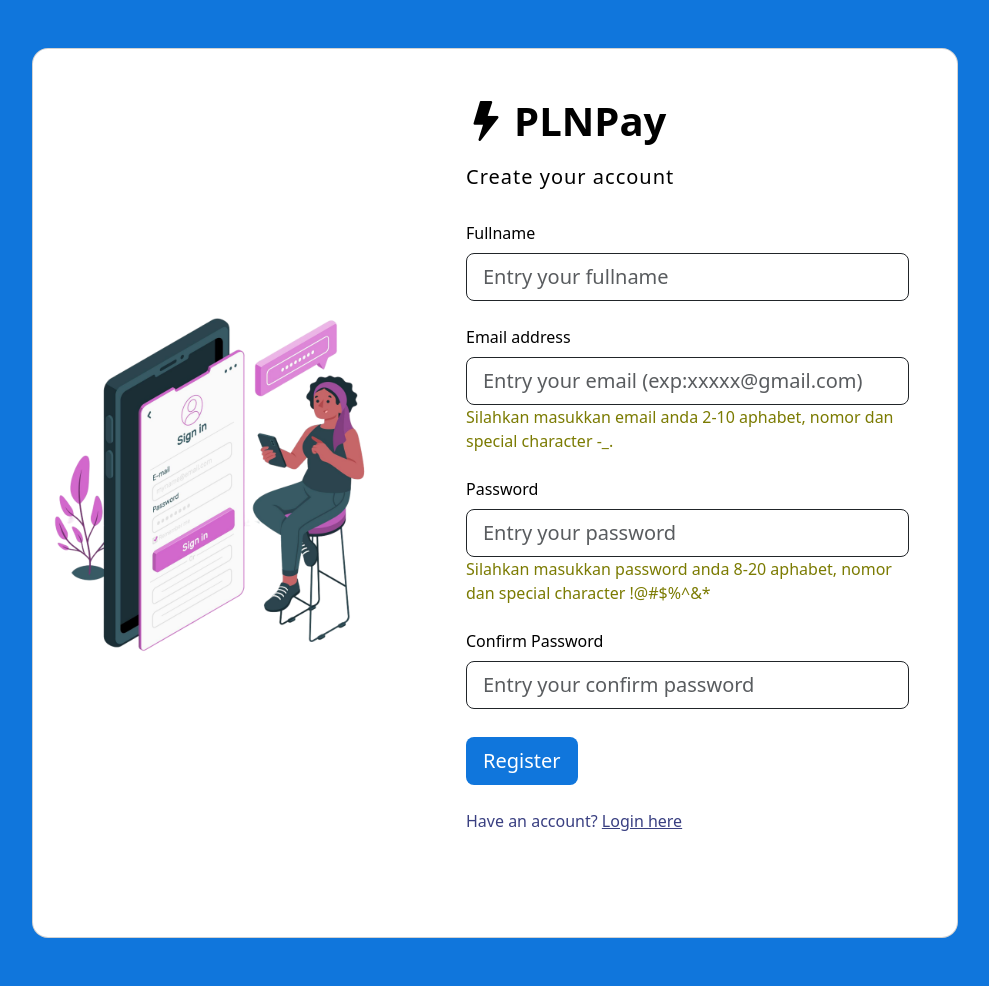
After one commit to Redwolfc4/aplikasi-pln-nonjadi, a Flask app: page /register in a window 1280 px wide. The commit adds this page. Shown: the whole page, without its empty margins (145-1134 px from the left). Run offline with Flask 3, Linux system fonts and the light colour scheme; some web fonts are replaced.

Commit message:
tinggal ituin warning valid dan invalid

```diff
--- a/app.py
+++ b/app.py
@@ -11,6 +11,21 @@ def home():
     return render_template('index.html')
 
 
+@app.route('/login', methods=['GET'])
+def login():
+    return render_template('login.html')
+
+
+@app.route('/register', methods=['GET'])
+def register():
+    return render_template('register.html')
+
+
+@app.route("/*", methods=['GET'])
+def not_found():
+    return render_template('404.html')
+
+
 if __name__ == '__main__':
     # DEBUG is SET to TRUE. CHANGE FOR PROD
     app.run(host='127.0.0.1', port=5000, debug=True)
--- a/static/css/style.css
+++ b/static/css/style.css
@@ -116,25 +116,36 @@
 
 :root {
     --primary-color: #1076dc;
+    --secondary-color: #ffff;
+    --third-color: black;
+    --color-warning: rgb(123, 123, 2);
+    --color-background: rgb(24, 167, 238);
+
 }
 
 /* login */
-#background-login {
+#background-login,
+#background-register {
     background-color: var(--primary-color);
 
 }
 
 #heading-form i {
-    color: black;
+    color: var(--third-color);
 }
 
-#tombol-button-login {
+#tombol-button-login,
+#tombol-button-register {
     background-color: var(--primary-color);
-    color: white;
+    color: var(--secondary-color);
     transition: all .5s;
 }
 
-#tombol-button-login:hover {
-    background-color: rgb(24, 167, 238);
-    color: black
+:is(#tombol-button-login, #tombol-button-register):hover {
+    background-color: var(--color-background);
+    color: var(--third-color)
 }
+
+.text-warn {
+    color: var(--color-warning)
+}
--- /dev/null
+++ b/static/js/register.js
@@ -0,0 +1,144 @@
+// record data masukan register
+$("#tombol-button-register").click(function () {
+  var username_receive = $("#username").val();
+  var email_receive = $("#email").val();
+  var password_receive = $("#password").val();
+  var password2_receive = $("password2").val();
+
+  // statement
+
+  // username
+  if (username_receive.length === 0 || username_receive === " ") {
+    $("#usernameFeedback")
+      .removeClass("valid-feedback")
+      .addClass("invalid-feedback")
+      .text("username anda masih kosong, Silahkan isi kembali");
+    $("#username").removeClass("is-valid").addClass("is-invalid").focus();
+    return;
+  } else {
+    $("#usernameFeedback")
+      .removeClass("invalid-feedback")
+      .addClass("valid-feedback")
+      .text("username anda Benar");
+    $("#username").removeClass("is-invalid").addClass("is-valid").focus();
+  }
+  // end username
+
+  // email
+  $("#emailFeedback").removeClass("text-warning");
+  if (email_receive.length === 0 || email_receive === " ") {
+    $("#emailFeedback")
+      .removeClass("valid-feedback")
+      .addClass("invalid-feedback")
+      .text("email anda masih kosong, Silahkan isi kembali");
+    $("#email").removeClass("is-valid").addClass("is-invalid").focus();
+    return;
+  } else if (!is_email(email_receive)) {
+    $("#emailFeedback")
+      .removeClass("valid-feedback")
+      .addClass("invalid-feedback")
+      .text(
+        "email anda tidak memenuhi Syarat diantaranya 2-10 aphabet, nomor dan special character -_."
+      );
+    $("#email").removeClass("is-valid").addClass("is-invalid").focus();
+    return;
+  } else {
+    $("#emailFeedback")
+      .removeClass("invalid-feedback")
+      .addClass("valid-feedback")
+      .text("email anda benar");
+    $("#email").removeClass("is-invalid").addClass("is-valid").focus();
+  }
+  // end email
+
+  // password
+  $("#passwordFeedback").removeClass("text-warning");
+  if (password_receive.length === 0 || password_receive === " ") {
+    $("#passwordFeedback")
+      .removeClass("valid-feedback")
+      .addClass("invalid-feedback")
+      .text("password anda Kosong");
+    $("#password").removeClass("is-valid").addClass("is-invalid").focus();
+    return;
+  } else if (!is_password(password_receive)) {
+    $("#passwordFeedback")
+      .removeClass("valid-feedback")
+      .addClass("invalid-feedback")
+      .text(
+        "password anda tidak memenuhi Syarat diantara 8-20 aphabet, nomor dan special character !@#$%^&*"
+      );
+    $("#password").removeClass("is-valid").addClass("is-invalid").focus();
+    return;
+  } else {
+    $("#passwordFeedback")
+      .removeClass("invalid-feedback")
+      .addClass("valid-feedback")
+      .text("password anda benar");
+    $("#password").removeClass("is-invalid").addClass("is-valid").focus();
+  }
+  // end password
+
+  // confirm password
+  if (password2_receive.length === 0 || password_receive === " ") {
+    $("#password2Feedback")
+      .removeClass("valid-feedback")
+      .addClass("invalid-feedback")
+      .text("confirm password anda masih kosong, Silahkan isi kembali");
+    $("#password2").removeClass("is-valid").addClass("is-invalid").focus();
+    return;
+  } else if (password2_receive !== password_receive) {
+    $("#password2Feedback")
+      .removeClass("valid-feedback")
+      .addClass("invalid-feedback")
+      .text("password anda tidak sama");
+    $("#password2").removeClass("is-valid").addClass("is-invalid").focus();
+    return;
+  } else {
+    $("#password2Feedback")
+      .removeClass("invalid-feedback")
+      .addClass("valid-feedback")
+      .text("confirm password anda benar");
+    $("#password2").removeClass("is-invalid").addClass("is-valid").focus();
+  }
+  // end confirm password
+
+  // end statement
+
+  var data = {
+    username: username,
+    email: email,
+    password: password,
+  };
+  $.ajax({
+    type: "POST",
+    url: "/register/auth",
+    data: data,
+    success: function (data) {
+      if (data["status"] == "success") {
+        window.location.href = "/dashboard";
+      } else {
+        alert(data["message"]);
+      }
+    },
+  });
+
+  // cek email regex
+  function is_email(asValue) {
+    var regExp = /^(?=.*[a-zA-Z])[-a-zA-Z0-9_.]{2,10}$/;
+    return regExp.test(asValue);
+  }
+
+  // cek password regex
+  function is_password(asValue) {
+    var regExp = /^(?=.*\d)(?=.*[a-zA-Z])[0-9a-zA-Z!@#$%^&*]{8,20}$/;
+    return regExp.test(asValue);
+  }
+});
+
+// tombol register even saat klik enter
+$("#form-register").keypress(function (e) {
+  console.log(e.key);
+  if (e.key === "Enter") {
+    $("#tombol-button-register").click();
+  }
+});
--- /dev/null
+++ b/templates/register.html
@@ -0,0 +1,107 @@
+<!DOCTYPE html>
+<html>
+
+<head>
+    <meta charset="utf-8">
+    <meta name="viewport" content="width=device-width, initial-scale=1">
+    <title>Register|PLNPay</title>
+    <!-- bootstrap cdn -->
+    <link href="https://cdn.jsdelivr.net/npm/bootstrap@5.3.3/dist/css/bootstrap.min.css" rel="stylesheet"
+        integrity="sha384-QWTKZyjpPEjISv5WaRU9OFeRpok6YctnYmDr5pNlyT2bRjXh0JMhjY6hW+ALEwIH" crossorigin="anonymous">
+    <!-- bootstrap icons cdn -->
+    <link rel="stylesheet" href="https://cdn.jsdelivr.net/npm/bootstrap-icons@1.11.1/font/bootstrap-icons.css"
+        integrity="sha384-4LISF5TTJX/fLmGSxO53rV4miRxdg84mZsxmO8Rx5jGtp/LbrixFETvWa5a6sESd" crossorigin="anonymous">
+    <!-- CSS -->
+    <link rel="stylesheet" href="{{url_for('static', filename='css/style.css')}}">
+    <!-- jquery cdn -->
+    <script src="https://cdnjs.cloudflare.com/ajax/libs/jquery/3.7.1/jquery.min.js"
+        integrity="sha512-v2CJ7UaYy4JwqLDIrZUI/4hqeoQieOmAZNXBeQyjo21dadnwR+8ZaIJVT8EE2iyI61OV8e6M8PP2/4hpQINQ/g=="
+        crossorigin="anonymous" referrerpolicy="no-referrer"></script>
+</head>
+
+<body>
+    <!-- register -->
+    <section id="background-register" \>
+        <div class="container py-5 h-100">
+            <div class="row d-flex justify-content-center align-items-center h-100">
+                <div class="col col-xl-10">
+                    <div class="card" style="border-radius: 1rem;">
+                        <div class="row g-0">
+                            <div class="col-md-6 col-lg-5 d-none d-md-flex align-items-center">
+                                <img src="{{url_for('static', filename='img/register.png')}}" alt="register form"
+                                    class="img-fluid" />
+                            </div>
+                            <!-- membuat form register -->
+                            <div class="col-md-6 col-lg-7 d-flex align-items-center">
+                                <div class="card-body p-4 p-lg-5 text-black">
+
+                                    <form id="form-register">
+                                        <!-- heading form -->
+                                        <div id="heading-form" class="d-flex align-items-center mb-3 pb-1">
+                                            <i class="h1 fw-bold mb-0 bi bi-lightning-fill me-2"></i>
+                                            <span class="h1 fw-bold mb-0">PLNPay</span>
+                                        </div>
+
+                                        <h5 class="fw-normal mb-3 pb-3" style="letter-spacing: 1px;">Create your
+                                            account</h5>
+
+                                        <!-- isi form -->
+                                        <div class="form-outline mb-4">
+                                            <label class="form-label" for="username">Fullname</label>
+                                            <input type="text" id="username" placeholder="Entry your fullname"
+                                                class="form-control form-control-lg border border-dark" />
+                                            <div id="usernameFeedback"></div>
+                                        </div>
+                                        <div class="form-outline mb-4">
+                                            <label class="form-label" for="email">Email address</label>
+                                            <input type="email" id="email"
+                                                placeholder="Entry your email (exp:xxxxx@gmail.com)"
+                                                class="form-control form-control-lg border border-dark" />
+                                            <div id="emailFeedback" class="text-warn">
+                                                Silahkan masukkan email anda 2-10 aphabet, nomor dan special
+                                                character -_.
+                                            </div>
+                                        </div>
+
+                                        <div class="form-outline mb-4">
+                                            <label class="form-label" for="password">Password</label>
+                                            <input type="password" id="password" placeholder="Entry your password"
+                                                class="form-control form-control-lg border border-dark" />
+                                            <div id="passwordFeedback" class="text-warn">
+                                                Silahkan masukkan password anda 8-20 aphabet, nomor dan special
+                                                character !@#$%^&*
+                                            </div>
+                                        </div>
+
+                                        <div data-mdb-input-init class="form-outline mb-4">
+                                            <label class="form-label" for="password2">Confirm Password</label>
+                                            <input type="password" id="password2"
+                                                placeholder="Entry your confirm password"
+                                                class="form-control form-control-lg border border-dark" />
+                                            <div id="password2Feedback" class=""></div>
+                                        </div>
+
+                                        <!-- button register -->
+                                        <div class="pt-1 mb-4">
+                                            <button id="tombol-button-register" class="btn btn-lg btn-block"
+                                                type="button">Register</button>
+                                        </div>
+
+                                    </form>
+
+                                    <!-- redirect to register -->
+                                    <p class="mb-5 pb-lg-2" style="color: #393f81;">Have an account? <a href="/login"
+                                            style="color: #393f81;">Login here</a></p>
+                                </div>
+                            </div>
+                        </div>
+                    </div>
+                </div>
+            </div>
+        </div>
+    </section>
+</body>
+<!-- JS -->
+<script src="{{url_for('static', filename='js/register.js')}}"></script>
+
+</html>
```
Also changed, not shown: static/js/login.js (added, +30 -0 lines), templates/index.html (+1 -56 lines), templates/login.html (added, +91 -0 lines), static/img/login.png (added), static/img/register.png (added).
